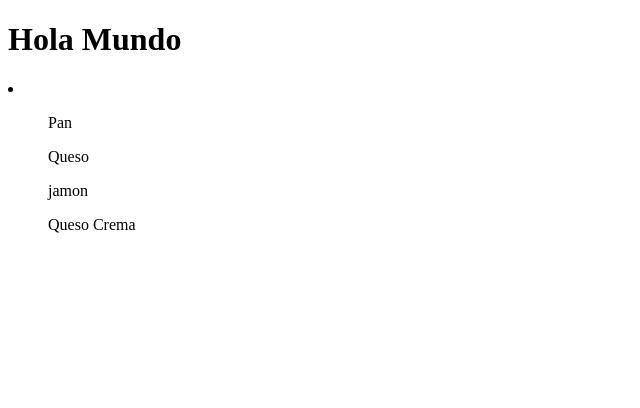
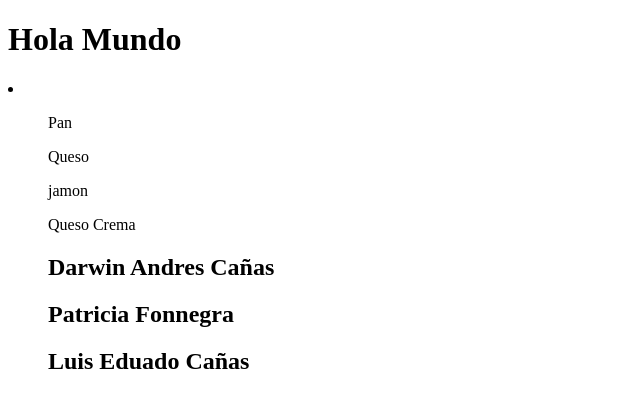
Before and after one commit to Darwinn7/PruebaGithub, a plain HTML site: page index.html in a window 1280 px wide. Shown: the whole page, without its empty margins (0-640 px from the left). Drawn offline with Linux system fonts and the light colour scheme.

Commit message:
Se Agregaron Ciertos Nombres

```diff
--- a/index.html
+++ b/index.html
@@ -15,5 +15,19 @@
         <ul>Queso Crema</ul>
     </li>
 
+    <ul>
+        <section>
+            <h2>Darwin Andres Cañas</h2>
+        </section>
+
+        <section>
+            <h2>Patricia Fonnegra</h2>
+        </section>
+
+        <section>
+            <h2>Luis Eduado Cañas</h2>
+        </section>
+    </ul>
+
 </body>
 </html>
```
